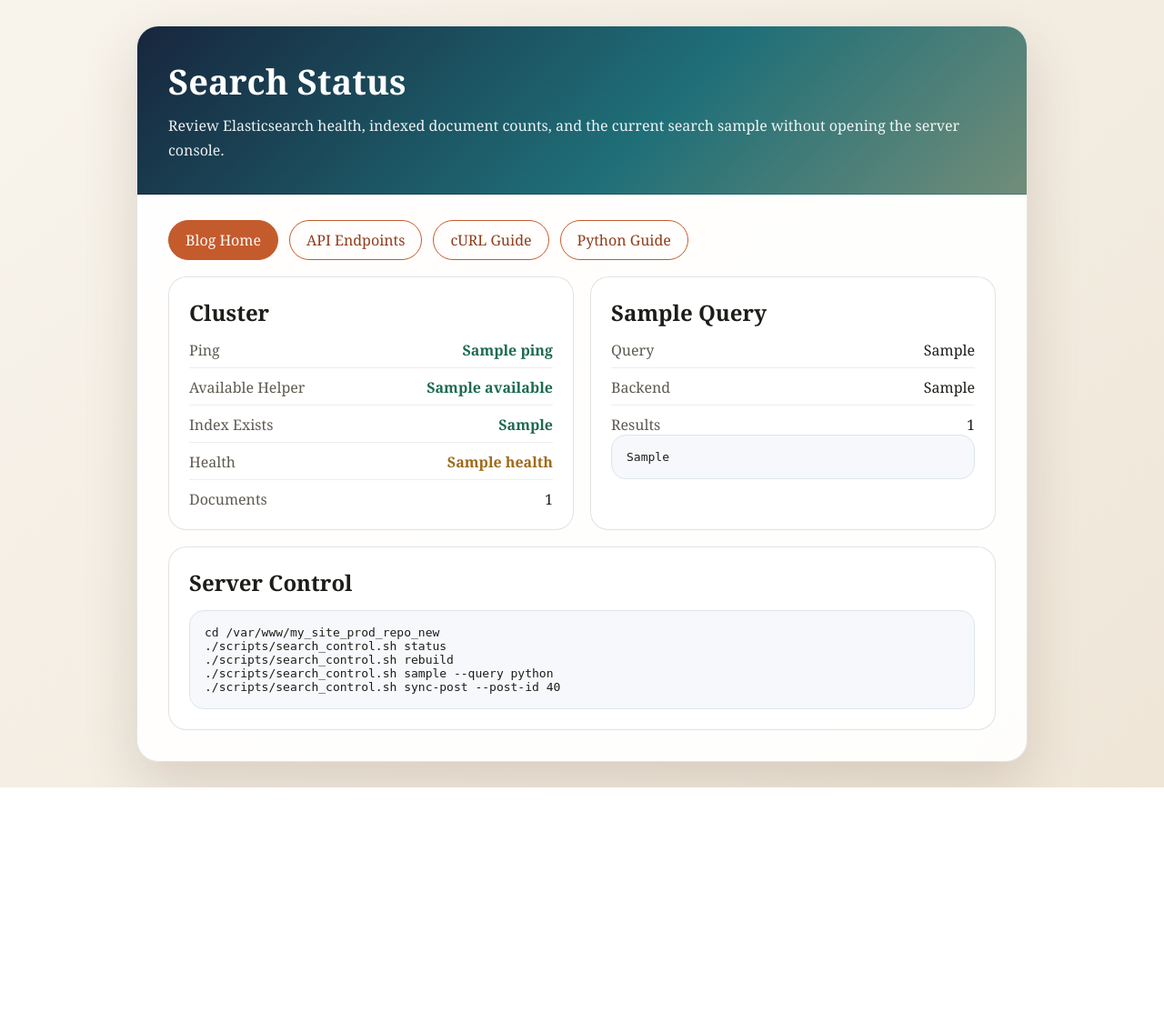
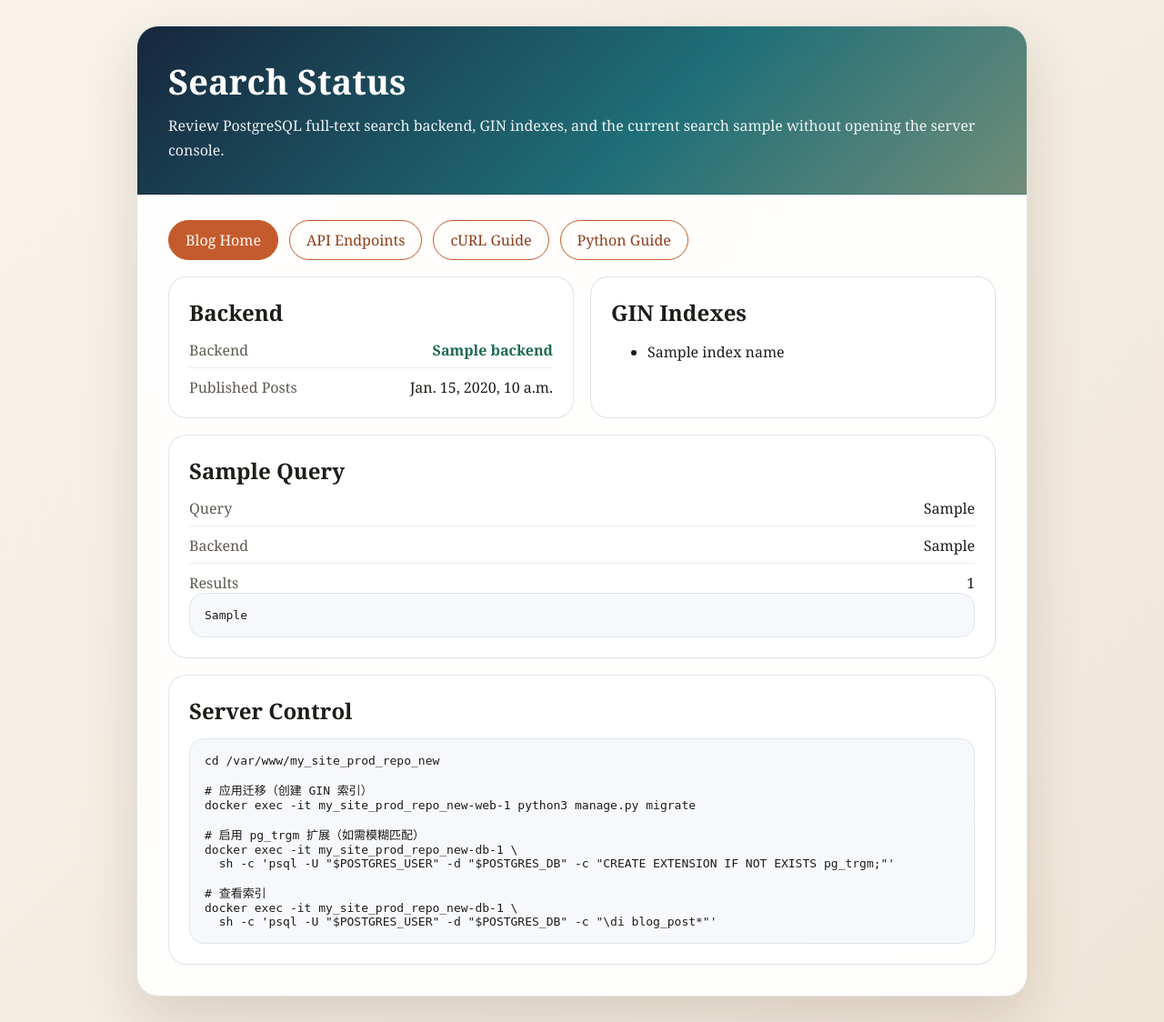
Before and after one commit to aaab0914/my_site_prod, a Django app: template my_site/templates/search_status.html in a window 1280 px wide. Shown: the whole page at 91% size. Before the commit the page ends 866 px from the top, so only its background shows below. Run offline with Django 5.2, Linux system fonts and the light colour scheme; the template is opened without the code that fills it: most values are stand-ins (such as "Sample title", 1, 10 or a date in 2020); parts of the project's set-up code (start-up, migrations or seed data) failed here and were passed over.

Commit message:
feat: add safe template cache maintenance tooling
Add safe Redis template-cache maintenance tooling and update search status presentation, using a controlled template prefix rather than flushing sessions, Celery state, rate limits, or unrelated application data.

Validation and release notes: keep this commit limited to the listed files and preserve all existing public routes, permissions, data, and deployment assumptions. Run the relevant Django system checks and focused tests before release. Verify that the application imports cleanly under production settings, that Redis remains reachable, and that Docker Compose can rebuild the affected service without errors. After deployment, inspect the service health state, check representative anonymous and authenticated requests, and confirm that the public homepage returns HTTP 200. Review response headers for dynamic HTML, immutable static assets, and protected media separately. This change must remain compatible with the current PostgreSQL database, Redis volume, host Nginx proxy, Gunicorn process, Celery services, and persistent media and log mounts. Do not flush unrelated Redis keys, delete user content, or introduce an unreviewed schema migration.

```diff
--- a/my_site/templates/search_status.html
+++ b/my_site/templates/search_status.html
@@ -73,7 +73,7 @@
         <main class="shell">
             <section class="hero">
                 <h1>Search Status</h1>
-                <p>Review Elasticsearch health, indexed document counts, and the current search sample without opening the server console.</p>
+                <p>Review PostgreSQL full-text search backend, GIN indexes, and the current search sample without opening the server console.</p>
             </section>
             <section class="content">
                 <div class="actions">
@@ -84,32 +84,50 @@
                 </div>
                 <div class="grid">
                     <article class="card">
-                        <h2>Cluster</h2>
+                        <h2>Backend</h2>
                         <div class="meta">
-                            <div class="row"><span class="label">Ping</span><span class="value {% if ping %}ok{% else %}warn{% endif %}">{{ ping }}</span></div>
-                            <div class="row"><span class="label">Available Helper</span><span class="value {% if available %}ok{% else %}warn{% endif %}">{{ available }}</span></div>
-                            <div class="row"><span class="label">Index Exists</span><span class="value {% if index_exists %}ok{% else %}warn{% endif %}">{{ index_exists }}</span></div>
-                            <div class="row"><span class="label">Health</span><span class="value {% if health == 'green' or health == 'yellow' %}ok{% else %}warn{% endif %}">{{ health }}</span></div>
-                            <div class="row"><span class="label">Documents</span><span class="value">{{ document_count }}</span></div>
+                            <div class="row"><span class="label">Backend</span><span class="value ok">{{ backend }}</span></div>
+                            <div class="row"><span class="label">Published Posts</span><span class="value">{{ total_published }}</span></div>
                         </div>
                     </article>
                     <article class="card">
-                        <h2>Sample Query</h2>
+                        <h2>GIN Indexes</h2>
+                        {% if index_names %}
+                        <ul class="meta">
+                            {% for name in index_names %}
+                            <li>{{ name }}</li>
+                            {% endfor %}
+                        </ul>
+                        {% else %}
                         <div class="meta">
-                            <div class="row"><span class="label">Query</span><span class="value">{{ sample_query }}</span></div>
-                            <div class="row"><span class="label">Backend</span><span class="value">{{ sample_backend }}</span></div>
-                            <div class="row"><span class="label">Results</span><span class="value">{{ sample_count }}</span></div>
+                            <div class="row"><span class="label">Status</span><span class="value warn">No GIN indexes found. Run migrations.</span></div>
                         </div>
-                        <pre class="code">{{ sample_ids }}</pre>
+                        {% endif %}
                     </article>
                 </div>
                 <article class="card">
+                    <h2>Sample Query</h2>
+                    <div class="meta">
+                        <div class="row"><span class="label">Query</span><span class="value">{{ sample_query }}</span></div>
+                        <div class="row"><span class="label">Backend</span><span class="value">{{ sample_backend }}</span></div>
+                        <div class="row"><span class="label">Results</span><span class="value">{{ sample_count }}</span></div>
+                    </div>
+                    <pre class="code">{{ sample_ids }}</pre>
+                </article>
+                <article class="card">
                     <h2>Server Control</h2>
                     <pre class="code">cd /var/www/my_site_prod_repo_new
-./scripts/search_control.sh status
-./scripts/search_control.sh rebuild
-./scripts/search_control.sh sample --query python
-./scripts/search_control.sh sync-post --post-id 40</pre>
+
+# 应用迁移（创建 GIN 索引）
+docker exec -it my_site_prod_repo_new-web-1 python3 manage.py migrate
+
+# 启用 pg_trgm 扩展（如需模糊匹配）
+docker exec -it my_site_prod_repo_new-db-1 \
+  sh -c 'psql -U "$POSTGRES_USER" -d "$POSTGRES_DB" -c "CREATE EXTENSION IF NOT EXISTS pg_trgm;"'
+
+# 查看索引
+docker exec -it my_site_prod_repo_new-db-1 \
+  sh -c 'psql -U "$POSTGRES_USER" -d "$POSTGRES_DB" -c "\di blog_post*"'</pre>
                 </article>
             </section>
         </main>
```
Also changed, not shown: my_site/management/commands/clear_template_cache.py (added, +31 -0 lines).
